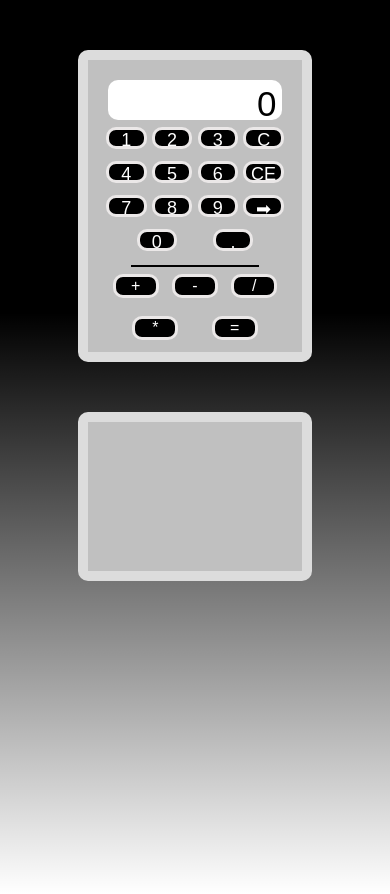
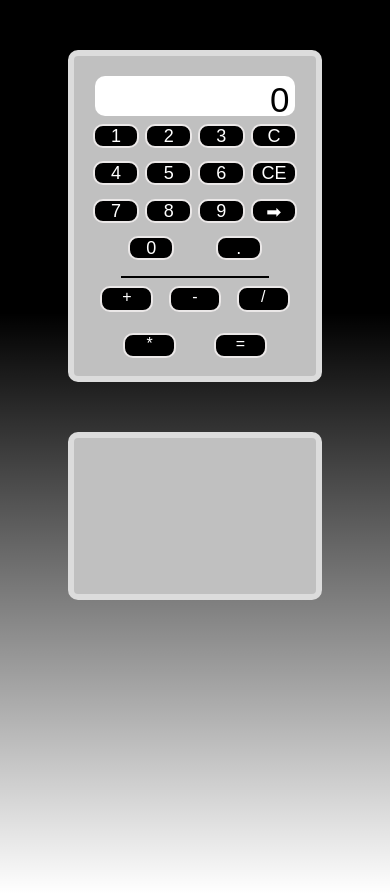
Before and after one commit to osherz80/finalCalculator, a plain HTML site: page index.html in a window 390 px wide. Drawn offline with Linux system fonts and the light colour scheme.

Commit message:
Add files via upload

```diff
--- a/calculator.css
+++ b/calculator.css
@@ -177,8 +177,9 @@ background: content-box;
 
 @media screen and (max-width:728px){
     .all{
-        width: 60vw;
-        height: 80vw;
+        width: 65vw;
+        height: 85vw;
+        border: 8px solid gainsboro;
     }
 
     .drillDisplay{
@@ -194,6 +195,7 @@ background: content-box;
     width: 22%;
     height: 16%;
     font-size: 85%;
+    border: 2px solid #ebe8e8;;
     }
 
     .pas{
@@ -212,13 +214,13 @@ background: content-box;
 
     .sums{
         display: block;
-        width: 60vw;
+        width: 65vw;
         height: 20vh;
         padding: 15px;
         margin: 0 auto;
         background: silver;
         border-radius: 10px;
-        border: 10px solid gainsboro;
+        border: 8px solid gainsboro;
         overflow-y: overlay;
     }
 
@@ -232,9 +234,17 @@ background: content-box;
 }
 
 @media screen and (max-width:522px){
+    .all{
+        border: 6px solid gainsboro;
+    }
+
     .drillDisplay{
         height: 40px;
         padding: 4px 0px;
+        }
+
+        .box{
+            border: 1px solid #ebe8e8;;
         }
 
         .num{
@@ -244,4 +254,8 @@ background: content-box;
         .op{
             font-size: 100%;
         }
+
+        .sums{
+            border: 6px solid gainsboro;
+        }
 }
```
